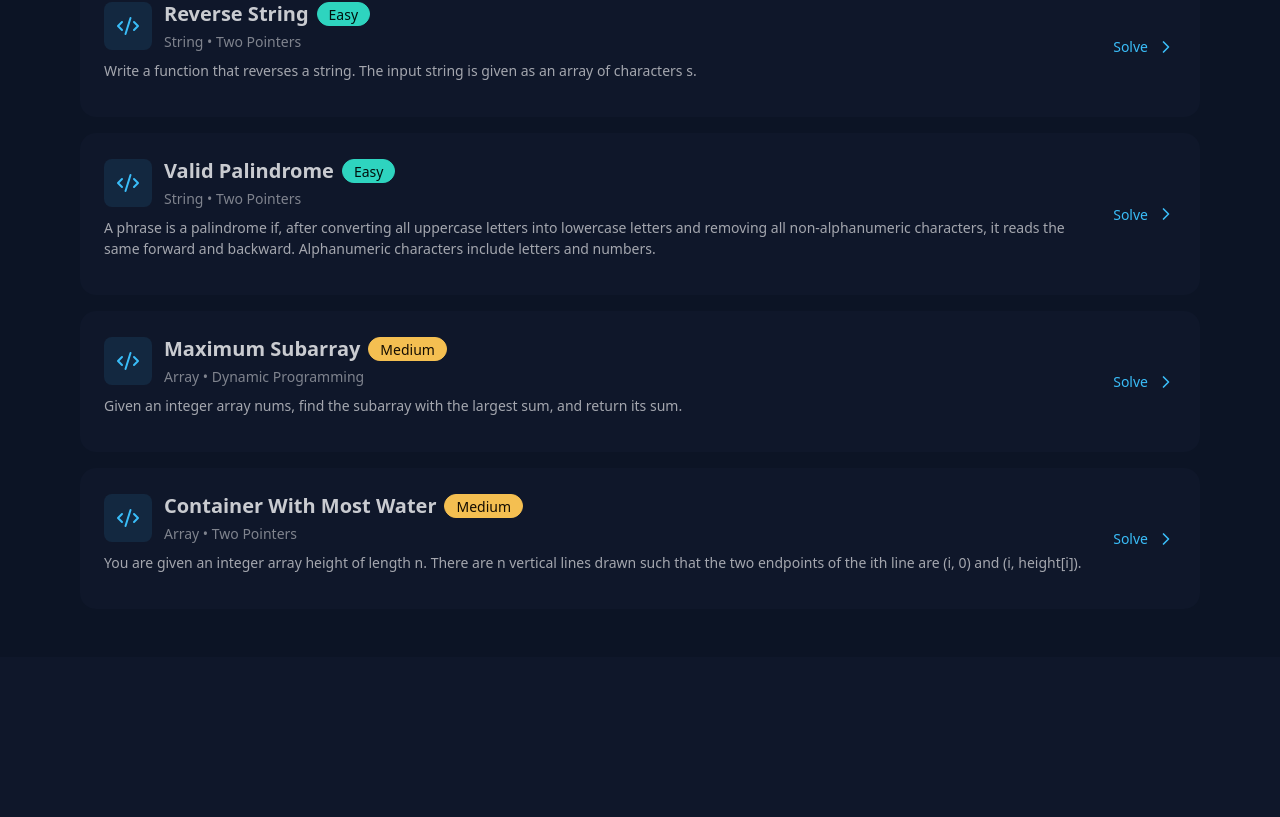
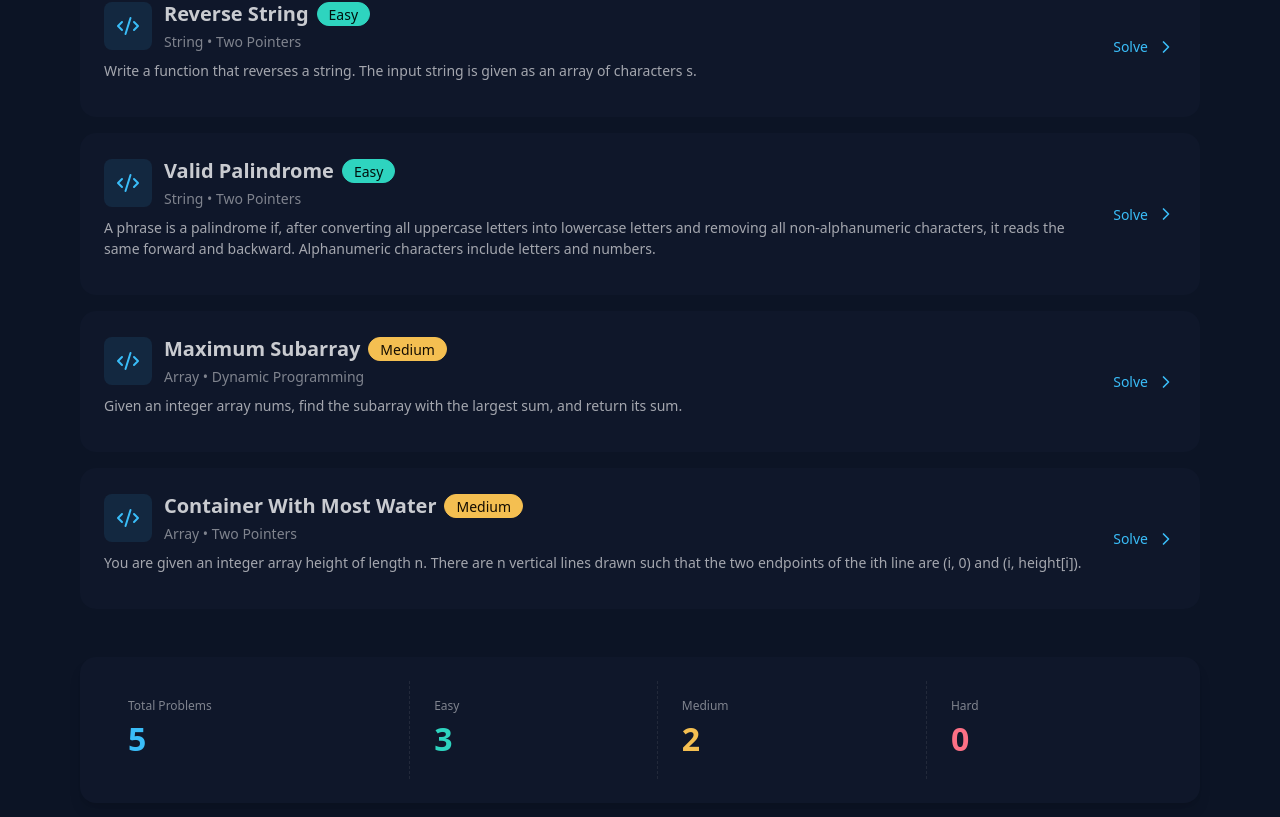
Before and after one commit to Thinal-Fernando/TrueCode, a React (Vite) app in the folder frontend/: page /problems in a window 1280 px wide. Shown: the part 410-1227 px from the top of the page. Before the commit the page ends 1067 px from the top, so only its background shows below. Built offline with nearby package versions, Linux system fonts and the light colour scheme; no server answers; sample sign-in values are in the browser's storage.

Commit message:
added difficulty statistics display to ProblemsPage

```diff
--- a/frontend/src/pages/ProblemsPage.jsx
+++ b/frontend/src/pages/ProblemsPage.jsx
@@ -6,6 +6,16 @@ import { getDifficultyBadgeClass } from "../lib/utils";
 
 function ProblemsPage() {
   const problems = Object.values(PROBLEMS);
+
+  const easyProblemsCount = problems.filter(
+    (p) => p.difficulty === "Easy",
+  ).length;
+  const mediumProblemsCount = problems.filter(
+    (p) => p.difficulty === "Medium",
+  ).length;
+  const hardProblemsCount = problems.filter(
+    (p) => p.difficulty === "Hard",
+  ).length;
 
   return (
     <>
@@ -66,6 +76,39 @@ function ProblemsPage() {
               </Link>
             ))}
           </div>
+
+          {/*difficulty stat cards*/}
+          <div className="mt-12 card bg-base-100 shadow-lg">
+            <div className="card-body">
+              <div className="stats stats-vertical lg:stats-horizontal">
+                <div className="stat">
+                  <div className="stat-title">Total Problems</div>
+                  <div className="stat-value text-primary">
+                    {problems.length}
+                  </div>
+                </div>
+
+                <div className="stat">
+                  <div className="stat-title">Easy</div>
+                  <div className="stat-value text-success">
+                    {easyProblemsCount}
+                  </div>
+                </div>
+                <div className="stat">
+                  <div className="stat-title">Medium</div>
+                  <div className="stat-value text-warning">
+                    {mediumProblemsCount}
+                  </div>
+                </div>
+                <div className="stat">
+                  <div className="stat-title">Hard</div>
+                  <div className="stat-value text-error">
+                    {hardProblemsCount}
+                  </div>
+                </div>
+              </div>
+            </div>
+          </div>
         </div>
       </div>
     </>
```
